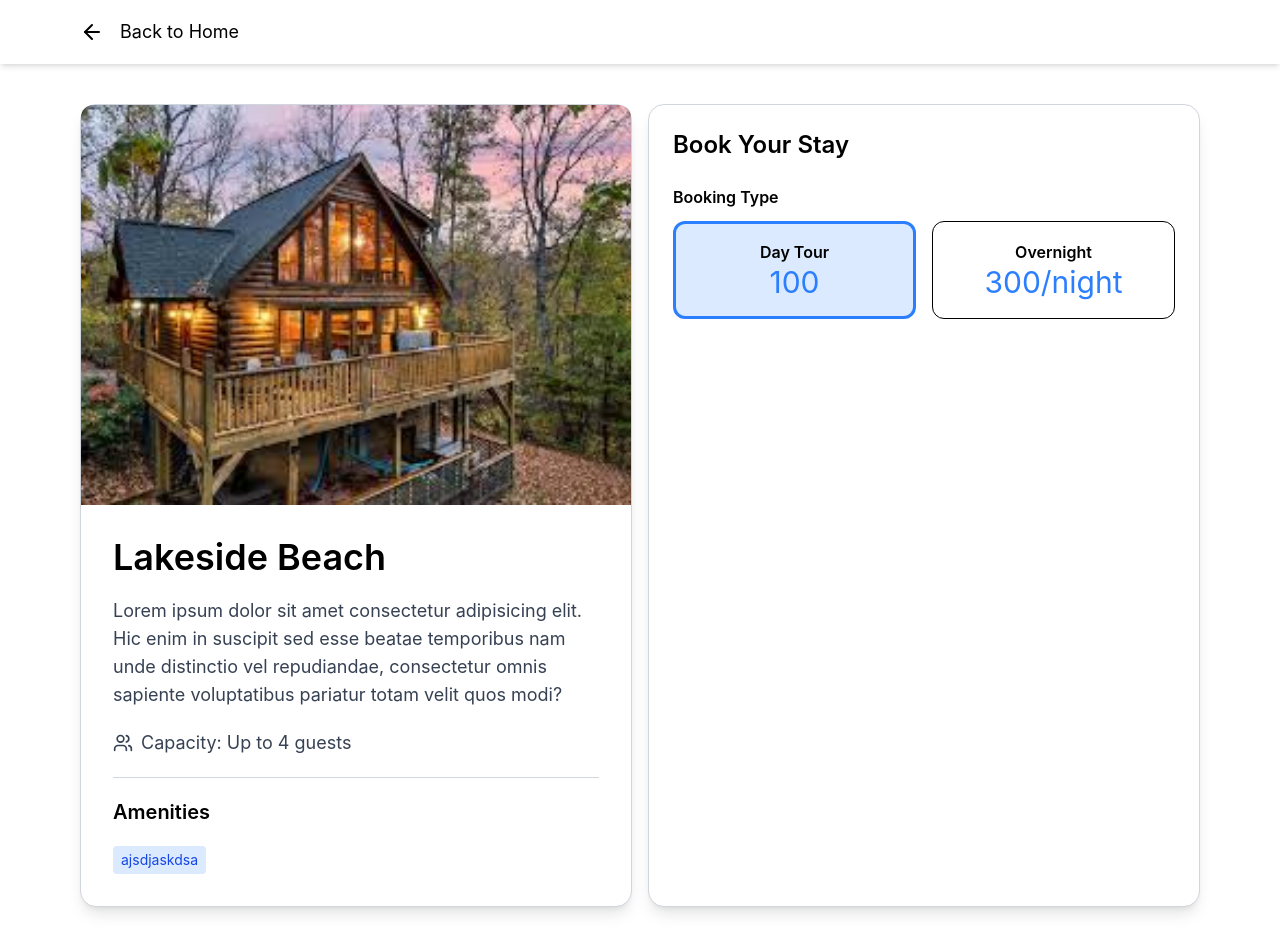
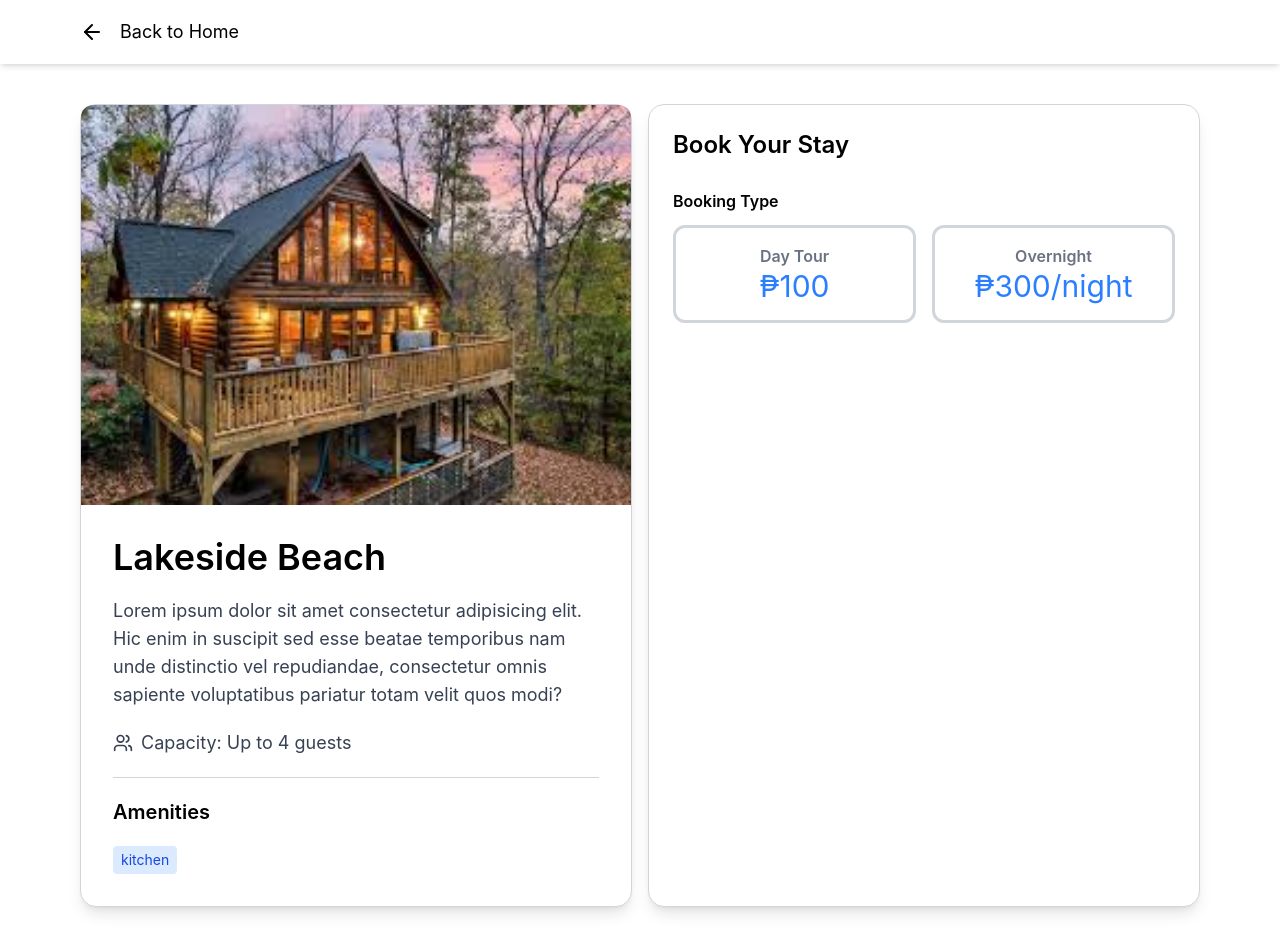
Before and after one commit to Code-W-Gab/Resort_Reservation, a React app in the folder frontend/: page /reserve/1 in a window 1280 px wide. Built offline with nearby package versions, Linux system fonts and the light colour scheme; the HTML template or start-up script is replaced by a standard one.

Commit message:
add daytour and overnight button

```diff
--- a/frontend/src/Components/User/Book.jsx
+++ b/frontend/src/Components/User/Book.jsx
@@ -1,7 +1,10 @@
+import { useState } from 'react'
 import cabin from '/cabin.jpg'
 import { Users } from 'lucide-react'
 
 export default function Book() {
+  const [cottageType, setCottageType] = useState("")
+
   return(
     <main className='py-10 grid grid-cols-2 gap-4 px-20'>
       <div className='border border-gray-300 rounded-2xl bg-white shadow-lg'>
@@ -18,7 +21,7 @@ export default function Book() {
           <h1 className='text-xl font-semibold'>Amenities</h1>
           <div className='mt-5 flex flex-wrap gap-2 items-center'>
             <span className='bg-blue-100 px-2 py-1 rounded-sm text-sm text-blue-700'>
-              ajsdjaskdsa
+              kitchen
             </span>
           </div>
         </div>
@@ -26,16 +29,30 @@ export default function Book() {
 
       <div className='border border-gray-300 rounded-2xl bg-white shadow-lg p-6'>
         <h1 className='text-2xl font-semibold'>Book Your Stay</h1>
-        <div className='mt-6'>
+        <div className='mt-7'>
           <label className='font-semibold'>Booking Type</label>
           <div className='grid grid-cols-2 gap-4 mt-3'>
-            <button className='border-3 border-blue-500 bg-blue-100 p-4 rounded-xl'>
-              <span className='text-md font-semibold'>Day Tour</span>
-              <p className='text-blue-500 text-3xl'>100</p>
+            <button
+              onClick={() => setCottageType("dayTour")}
+              className={`border-3 p-4 rounded-xl ${
+                cottageType === "dayTour"
+                ? 'border-blue-500 bg-blue-100'
+                : 'border-gray-300'
+              }`}
+            >
+              <span className='text-md font-semibold text-gray-500'>Day Tour</span>
+              <p className='text-blue-500 text-3xl'>₱100</p>
             </button>
-            <button className='border p-4 rounded-xl'>
-              <span className='text-md font-semibold'>Overnight</span>
-              <p className='text-blue-500 text-3xl'>300/night</p>
+            <button
+              onClick={() => setCottageType("overnight")}
+              className={`border-3 p-4 rounded-xl ${
+                cottageType === "overnight"
+                ? 'border-blue-500 bg-blue-100'
+                : 'border-gray-300'
+              }`}
+            >
+              <span className='text-md font-semibold text-gray-500'>Overnight</span>
+              <p className='text-blue-500 text-3xl'>₱300/night</p>
             </button>
           </div>
         </div>
```
